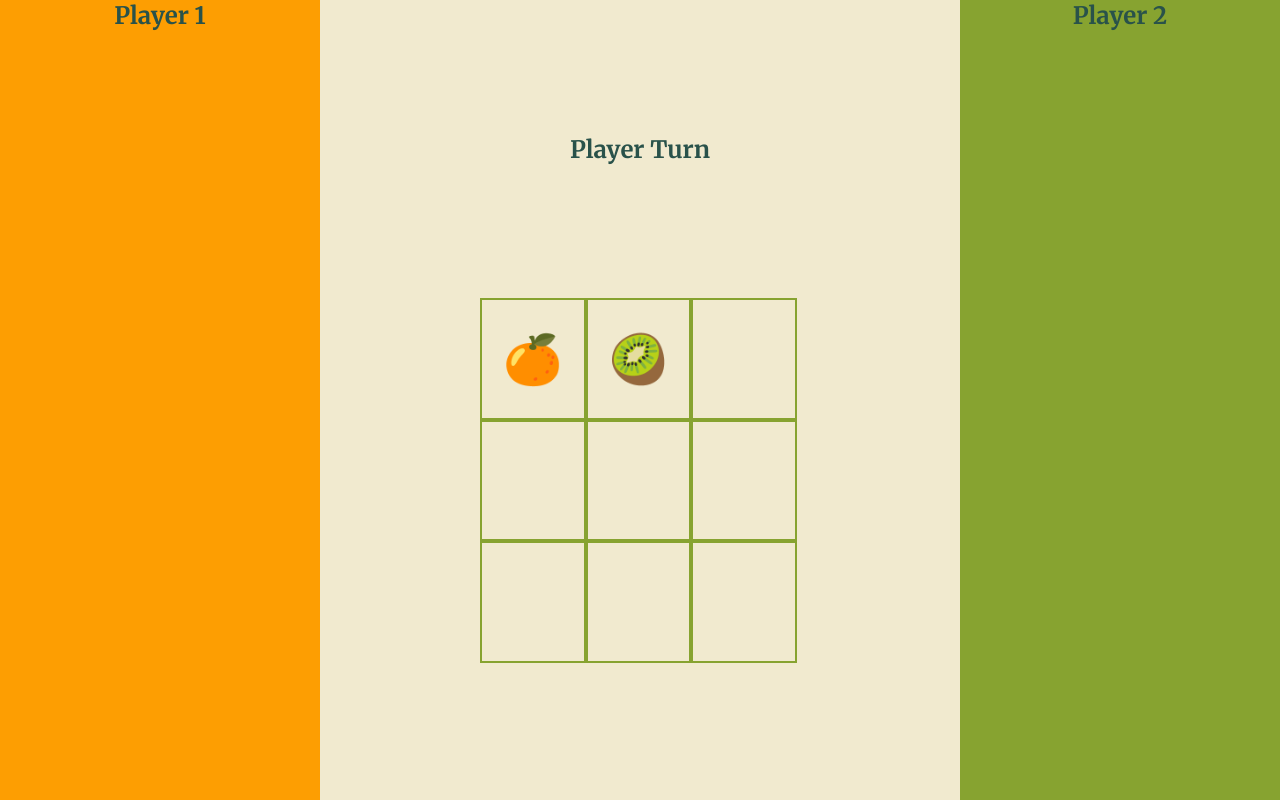
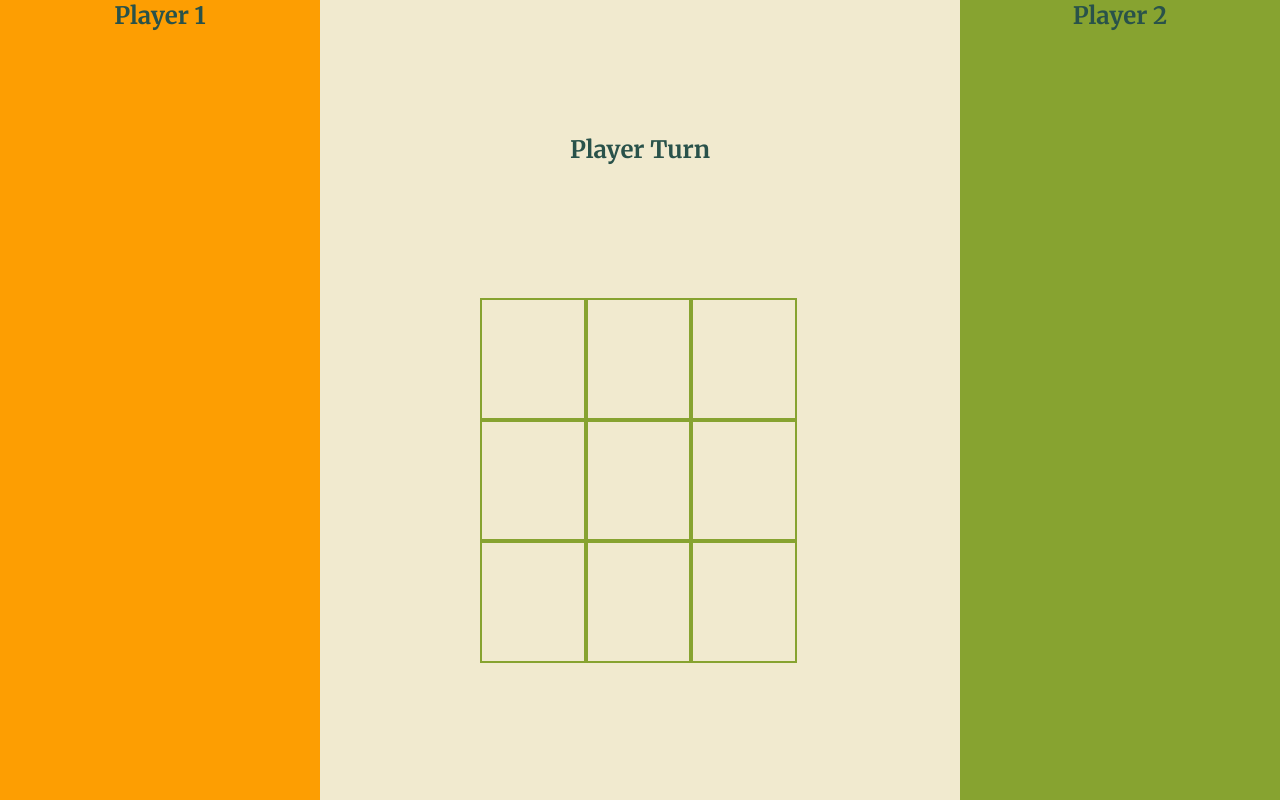
Before and after one commit to reneepinna/Tic-Tac-Toe, a plain HTML site: page index.html in a window 1280 px wide. Drawn offline with Linux system fonts and the light colour scheme.

Commit message:
Style the tic-tac-tow board

```diff
--- a/index.html
+++ b/index.html
@@ -14,8 +14,8 @@
   <section class="main">
     <h2 id="turn-message">Player Turn</h2>
     <section id="tac-container">
-      <article class="tac-box player-1" id="0"></article>
-      <article class="tac-box player-2" id="1"></article>
+      <article class="tac-box" id="0"></article>
+      <article class="tac-box" id="1"></article>
       <article class="tac-box" id="2"></article>
       <article class="tac-box" id="3"></article>
       <article class="tac-box" id="4"></article>
```
